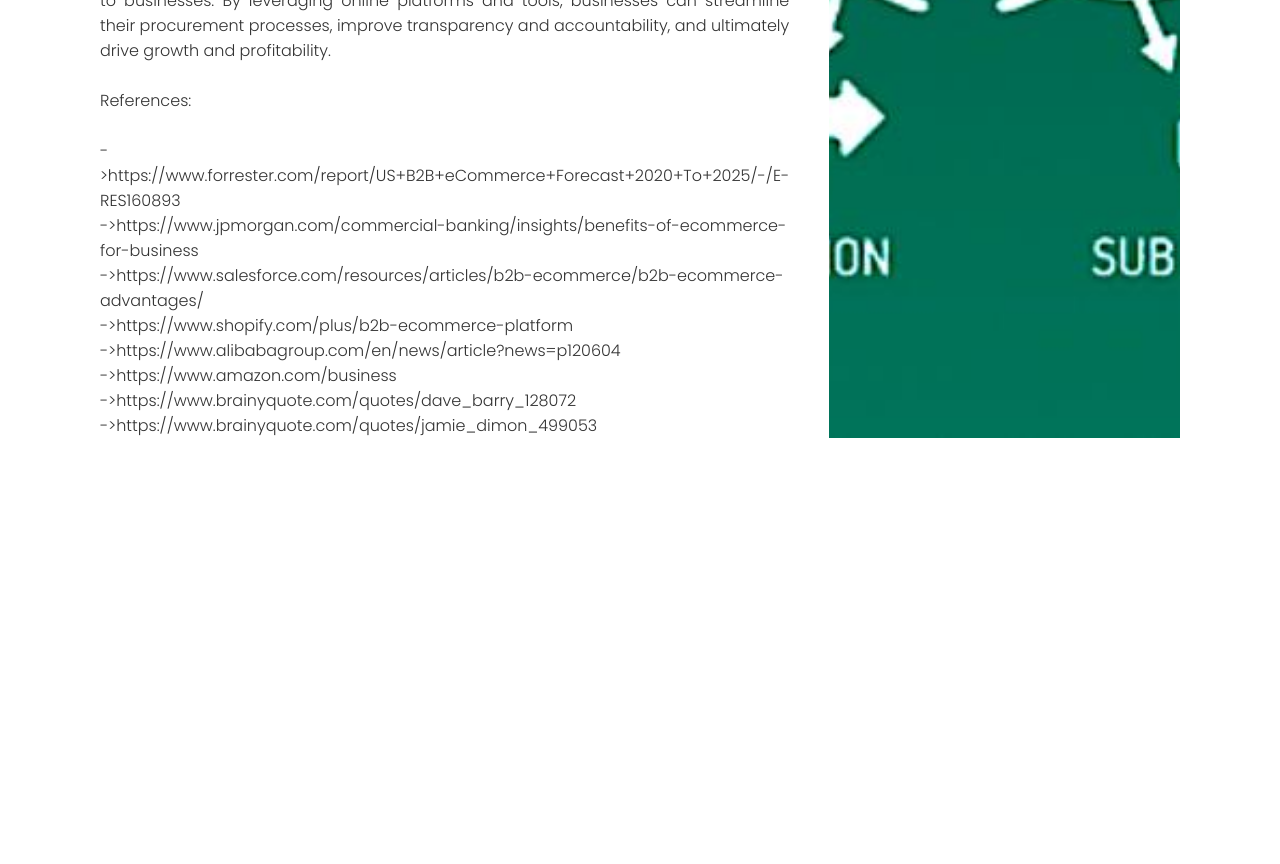
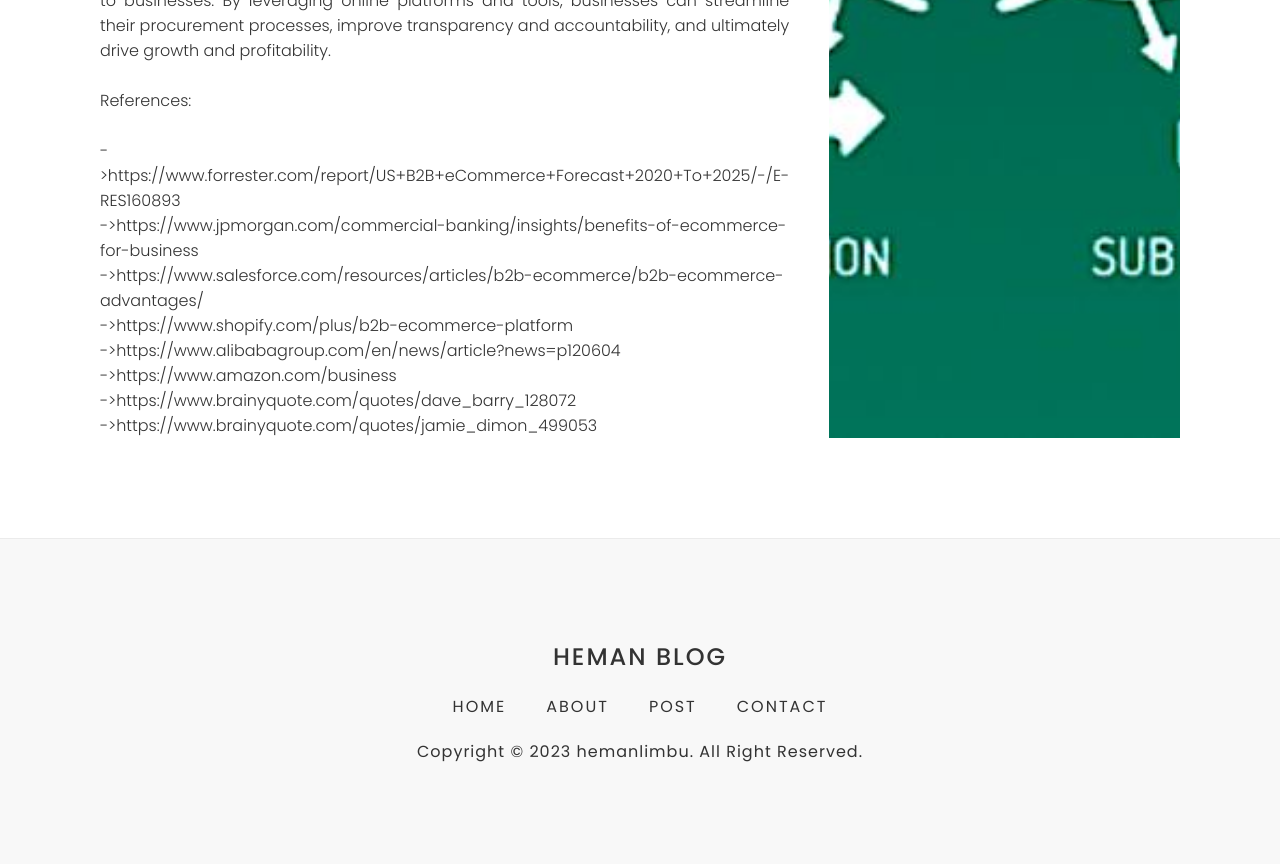
Before and after one commit to chon3806/HemanBlog, a plain HTML site: page post7.html in a window 1280 px wide. Shown: the part 1136-2000 px from the top of the page. Before the commit the page ends 1674 px from the top, so only its background shows below. Drawn offline with Linux system fonts and the light colour scheme.

Commit message:
Update post7.html

```diff
--- a/post7.html
+++ b/post7.html
@@ -5,8 +5,6 @@
     <meta name="viewport" content="width=device-width, intital-scale=1.0">
     <title>Blog website</title>
     <link rel="stylesheet" type="text/css" href="assets/css/style.css">
-    <script async src="https://pagead2.googlesyndication.com/pagead/js/adsbygoogle.js?client=ca-pub-7990059746329754"
-     crossorigin="anonymous"></script>
 
 </head>
 
@@ -99,6 +97,17 @@
             </div>
         </div>
     </section>
+    <footer>
+        <a href="index.html#home" class="logo">Heman Blog</a>
+        <ul class="footerMenu">
+            <li><a href="index.html#home">Home</a></li>
+            <li><a href="index.html#about">About</a></li>
+            <li><a href="index.html#post">Post</a></li>
+            <li><a href="index.html#contact">Contact</a></li>
+        </ul>
+        <a class="copyrightText">Copyright &copy; 2023 hemanlimbu. All Right Reserved.</a>
+
+    </footer>
 
 
     <script src="/assets/js/script.js"></script>
```
